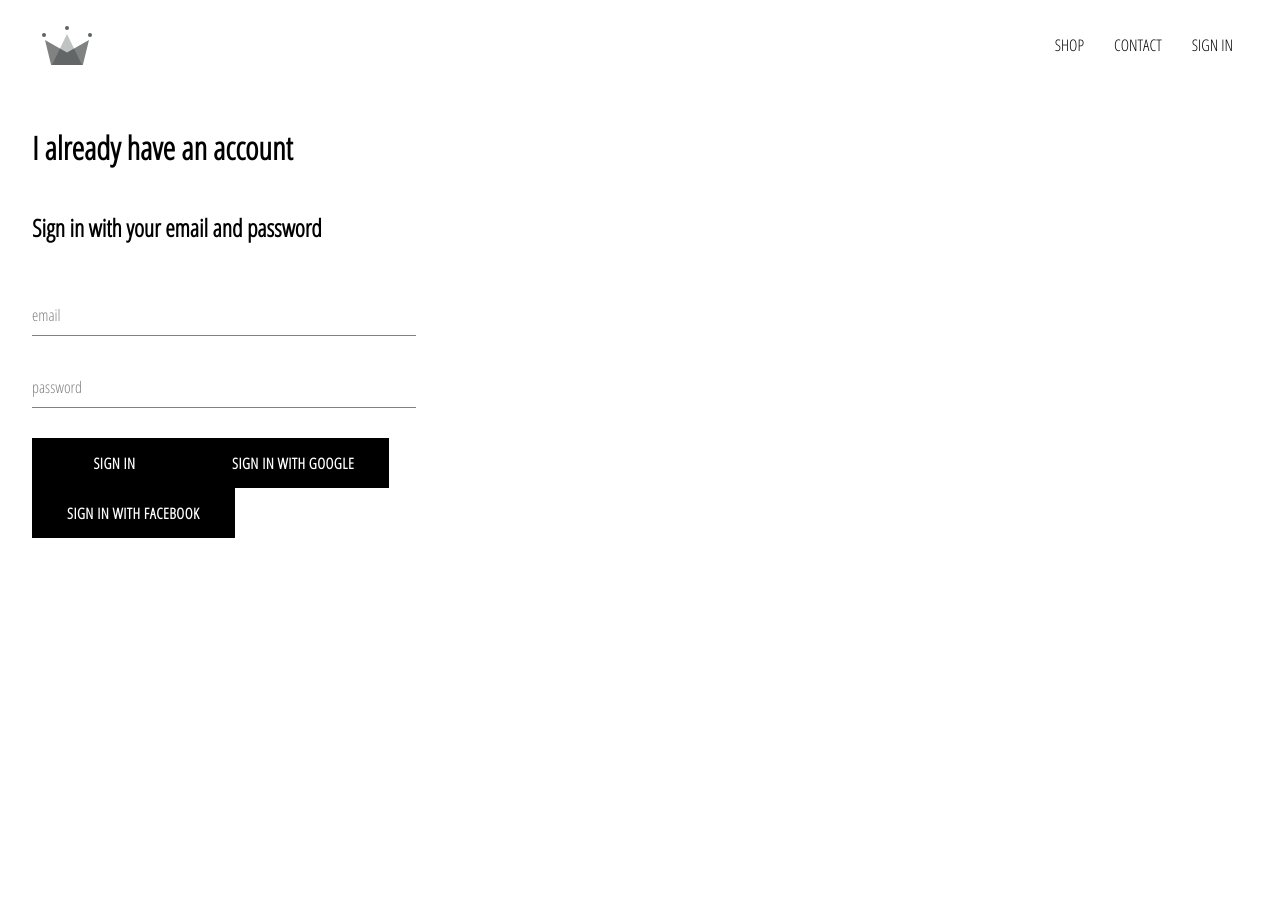
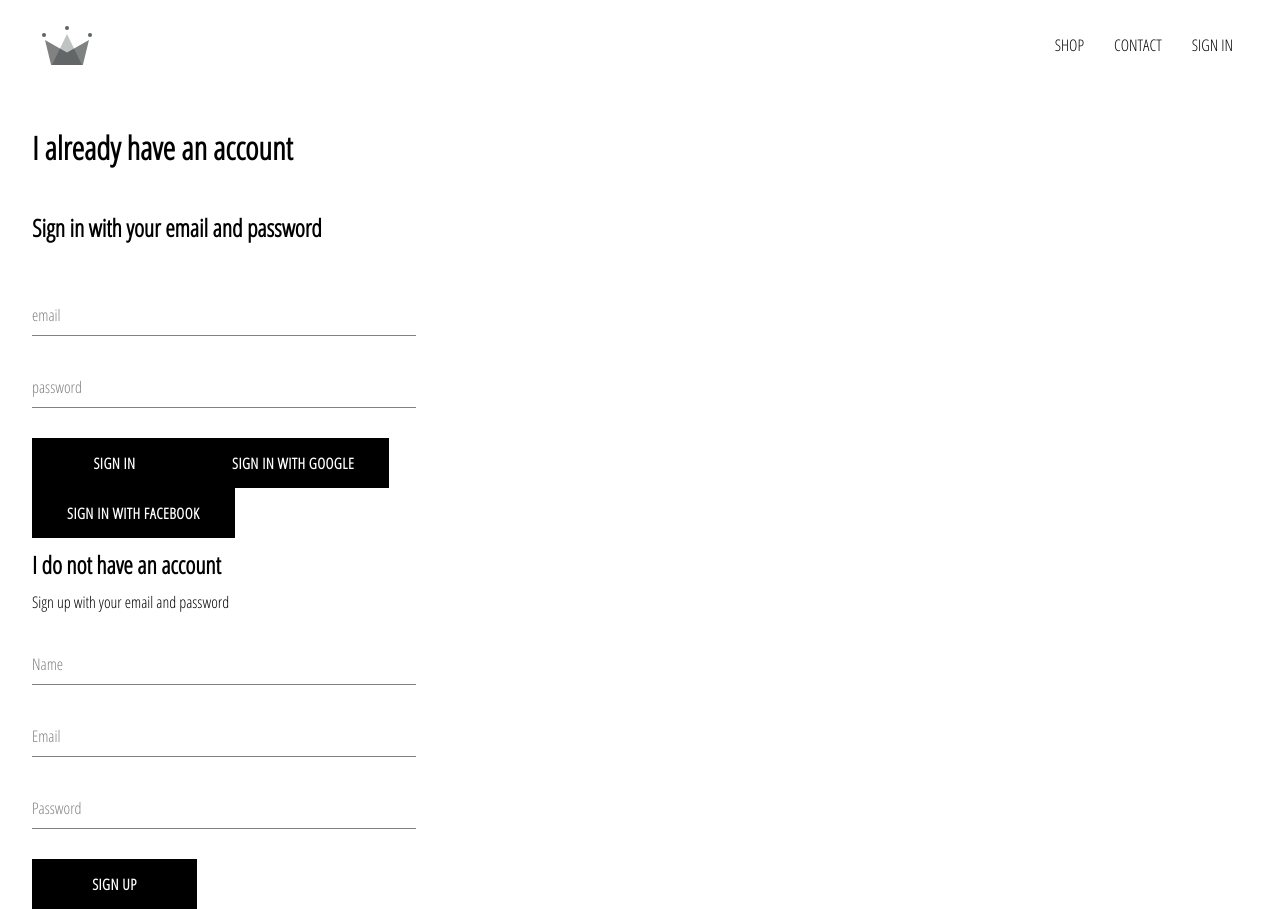
Before and after one commit to uRaczy/e-commerce-app, a React (Create React App) app: page /signin in a window 1280 px wide. Before the commit the page ends 800 px from the top, so only its background shows below. Built offline with nearby package versions, Linux system fonts and the light colour scheme; no server answers.

Commit message:
Implemented Sign Up forms component with custom hook

```diff
--- a/src/App.js
+++ b/src/App.js
@@ -7,20 +7,30 @@ import Homepage from './pages/homepage/homepage.component';
 import ShopPage from './pages/shop/shop.component';
 import Header from './components/header/header.component';
 import SignInAndSignUpPage from './pages/sign-in-and-sign-out/sign-in-and-sign-out.component';
-import { auth } from './firebase/firebase.utility';
+import { auth, createUserProfileDocument } from './firebase/firebase.utility';
+import Toggle from './components/test/test.component';
 
 function App() {
   const [currentUser, setCurrentUser] = useState(null);
 
   useEffect(() => {
-    const unlisten = auth.onAuthStateChanged(user => {
-      user
-        ? setCurrentUser(user)
-        : setCurrentUser(null);
-        console.log(currentUser);
+    const unsubscribeFromAuth = auth.onAuthStateChanged(async userAuth => {
+      if (userAuth){
+        const userRef = await createUserProfileDocument(userAuth);
+
+        userRef.onSnapshot(snapShot => {
+          setCurrentUser({
+            id: snapShot.id,
+            ...snapShot.data()
+          });
+        });
+      }
+      else {
+        setCurrentUser(null);
+      }
     });
-    return () => unlisten();
-  },[currentUser]);
+    return () => unsubscribeFromAuth();
+  }, []);
 
   return(
     <BrowserRouter>
--- a/src/components/sign-in/sign-in.component.jsx
+++ b/src/components/sign-in/sign-in.component.jsx
@@ -46,6 +46,7 @@ class SignIn extends Component {
 
           <FormInput
             name='password'
+            type='password'
             value={this.state.password}
             onChange={this.handleChange}
             label='password'
--- a/src/components/sign-up/sign-up.component.jsx
+++ b/src/components/sign-up/sign-up.component.jsx
@@ -0,0 +1,76 @@
+import React, { useState } from 'react';
+
+import FormInput from '../form-input/form-input.component';
+import CustomButton from '../custom-button/custom-button.component';
+
+import { auth, createUserProfileDocument } from '../../firebase/firebase.utility';
+
+import './sign-up.style.scss';
+
+
+const useCredentials = () => {
+  const [value, setValue] = useState('');
+
+  const reset = () => setValue('');
+
+  const onChange = event => setValue(event.target.value);
+
+  return {
+    value,
+    reset,
+    onChange
+  }
+}
+
+const SignUp = () => {
+  const { value: displayName, reset: resetDisplayName, onChange: onChangeDisplayName } = useCredentials('');
+  const { value: email, reset: resetEmail, onChange: onChangeEmail } = useCredentials('');
+  const { value: password, reset: resetPassword, onChange: onChangeResetPassword } = useCredentials ('');
+
+
+  const handleSubmit = event => {
+    event.preventDefault();
+
+    console.log(`Submiting name: ${displayName}, mail: ${email}, pass: ${password}`);
+
+    resetDisplayName();
+    resetEmail();
+    resetPassword();
+  }
+
+  return (
+    <div className="sign-up">
+      <h2 className="title">I do not have an account</h2>
+      <span>Sign up with your email and password</span>
+      <form onSubmit={handleSubmit}>
+        <FormInput
+          name="DisplayName"
+          type="text"
+          onChange={event => onChangeDisplayName(event)}
+          value={displayName}
+          label="Name"
+        />
+        <FormInput
+          name="Email"
+          type="email"
+          onChange={event => onChangeEmail(event)}
+          value={email}
+          label="Email"
+          required
+        />
+        <FormInput
+          name="Password"
+          type="password"
+          onChange={event => onChangeResetPassword(event)}
+          value={password}
+          label="Password"
+          required
+        />
+
+        <CustomButton onClick={handleSubmit}>Sign Up</CustomButton>
+      </form>
+    </div>
+  );
+}
+
+export default SignUp;
--- a/src/components/sign-up/sign-up.style.scss
+++ b/src/components/sign-up/sign-up.style.scss
@@ -0,0 +1,9 @@
+.sign-up {
+  display: flex;
+  flex-direction: column;
+  width: 30vw;
+
+  .title {
+    margin: 10px 0;
+  }
+}
--- a/src/firebase/firebase.utility.js
+++ b/src/firebase/firebase.utility.js
@@ -12,6 +12,35 @@ const firebaseConfig = {
   appId: "1:98319172192:web:a2fd6a45400e3b0cbab905",
   measurementId: "G-XGLT63YGZ7"
 };
+
+export const createUserProfileDocument = async (userAuth, additionalData) => {
+  if (!userAuth) return;
+
+  console.log('User auth:', userAuth);
+
+  const userRef = firestore.doc(`users/${userAuth.uid}`);
+  const snapShot = await userRef.get();
+
+  if (!snapShot.exists) {
+    const { displayName, email } = userAuth;
+    const createdAt = new Date();
+
+    try {
+      await userRef.set({
+        displayName,
+        email,
+        createdAt,
+        ...additionalData
+      })
+    }
+    catch (error) {
+      console.log('There was an error creating new user', error.message)
+    }
+
+  }
+
+  return userRef;
+}
 
 firebase.initializeApp(firebaseConfig);
 
--- a/src/pages/sign-in-and-sign-out/sign-in-and-sign-out.component.jsx
+++ b/src/pages/sign-in-and-sign-out/sign-in-and-sign-out.component.jsx
@@ -1,6 +1,7 @@
 import React from 'react';
 
 import SignIn from '../../components/sign-in/sign-in.component';
+import SignUp from '../../components/sign-up/sign-up.component';
 
 import './sign-in-and-sign-out.style.scss';
 
@@ -8,6 +9,7 @@ import './sign-in-and-sign-out.style.scss';
 const SignInAndSignUpPage = () => (
   <div className='sign-in-and-sign-up'>
     <SignIn />
+    <SignUp />
   </div>
 )
 
```
Also changed, not shown: src/components/form-input/form-input.styles.scss (deleted, +0 -54 lines).
